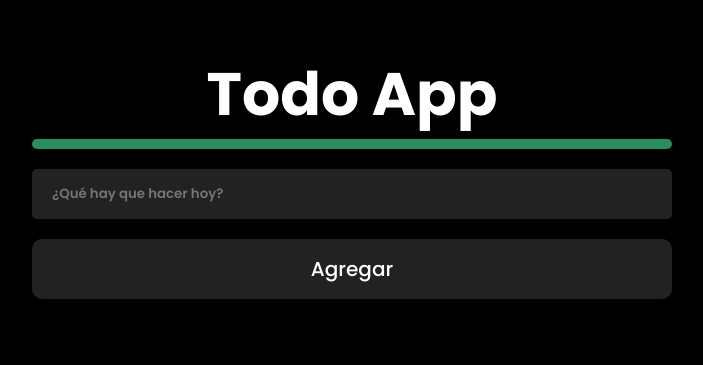
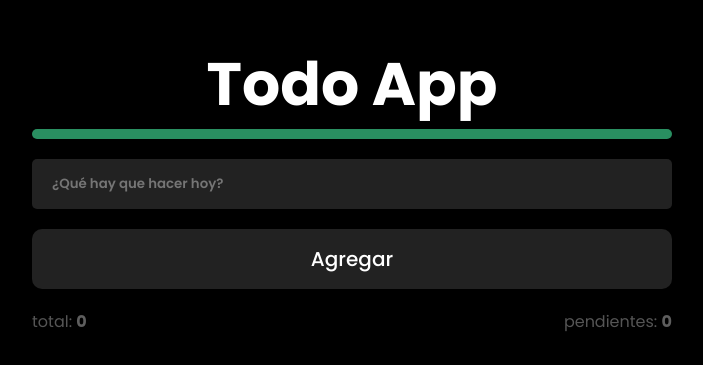
Before and after one commit to coofcoding/hooks-app, a React (Vite) app: page / in a window 1280 px wide. Shown: the part 211-576 px from the top of the page, without its empty margins (288-991 px from the left). Built offline with nearby package versions, Linux system fonts and the light colour scheme.

Commit message:
updating the total and pending todos counters

```diff
--- a/src/08-useReducer/TodoApp.jsx
+++ b/src/08-useReducer/TodoApp.jsx
@@ -3,7 +3,7 @@ import { useTodo } from '../hooks/';
 
 export const TodoApp = () => {
 
-    const { todos, handleNewTodo, handleDeleteTodo, handleToggleTodo } = useTodo();
+    const { todos, todosCount, pendingTodosCount, handleNewTodo, handleDeleteTodo, handleToggleTodo } = useTodo();
 
     return (
         <>
@@ -13,10 +13,17 @@ export const TodoApp = () => {
             <TodoAdd
                 onNewTodo={handleNewTodo}
             />
+
+            <div
+                className="quantity"
+            >
+                <span>total: <span className="number">{todosCount}</span></span>
+                <span>pendientes: <span className="number">{pendingTodosCount}</span></span>
+            </div>
             <TodoList
                 todos={todos}
                 onDeleteTodo={handleDeleteTodo}
-                onToggleTodo={ handleToggleTodo }
+                onToggleTodo={handleToggleTodo}
             />
 
         </>
--- a/src/hooks/useTodo.js
+++ b/src/hooks/useTodo.js
@@ -60,6 +60,8 @@ export const useTodo = () => {
         todos,
         handleNewTodo,
         handleDeleteTodo,
-        handleToggleTodo
+        handleToggleTodo,
+        todosCount: todos.length,
+        pendingTodosCount: todos.filter( todo => !todo.done ).length
     }
 }
--- a/src/index.css
+++ b/src/index.css
@@ -140,7 +140,7 @@ button[disabled] {
 
 ul {
     list-style: none;
-    margin-top: 30px;
+    margin-top: 5px;
 
     & > li {
         position: relative;
@@ -152,7 +152,6 @@ ul {
         border-radius: 10px;
         padding: 20px;
         border: 1px solid #ffffff20;
-        transition: text-decoration 200ms ease-in-out;
 
         &:hover {
             background-color: #ffffff22;
@@ -164,5 +163,17 @@ ul {
         text-decoration: line-through;
         color:#555555;
     }
+}
 
+span.number {
+    color: #5e5e5e;
+    font-weight: 700;
 }
+
+div.quantity {
+    margin-top: 20px;
+    text-align: left;
+    color: #555555;
+    display: flex;
+    justify-content: space-between;
+}
```
